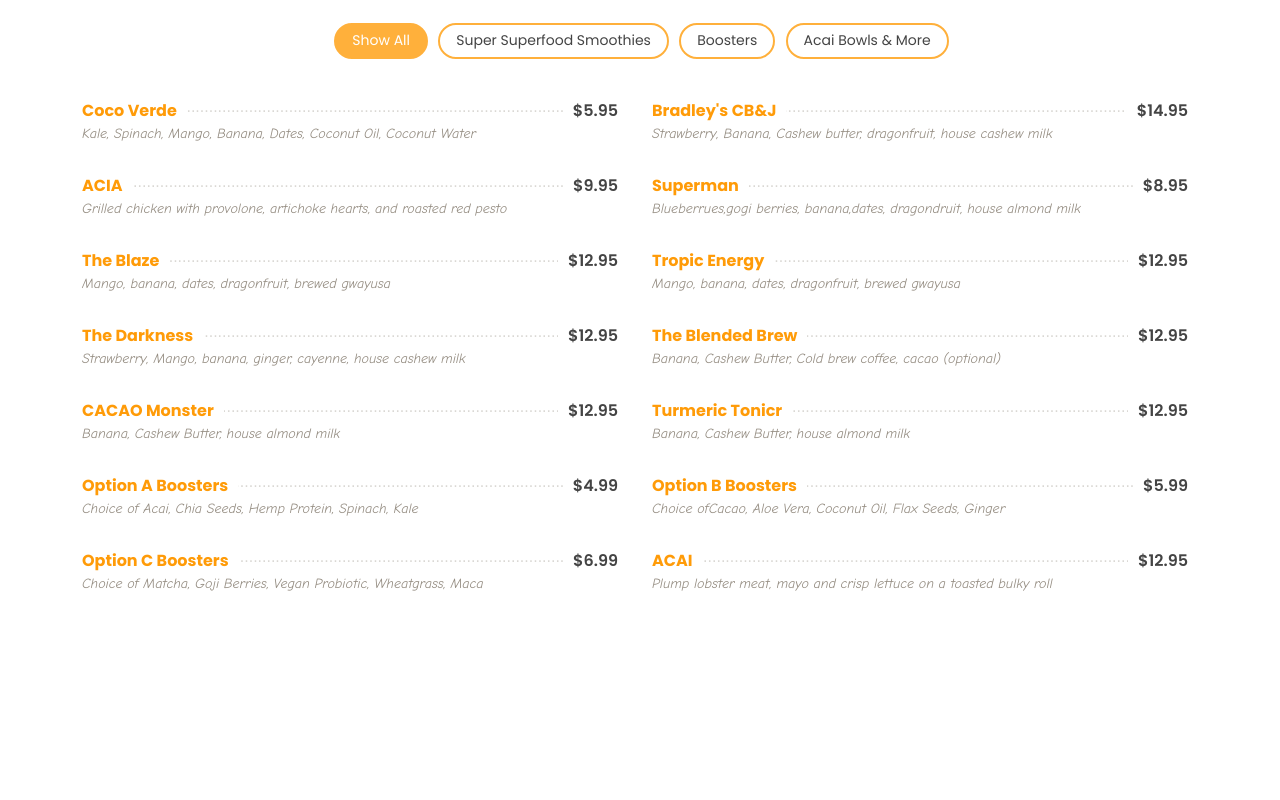
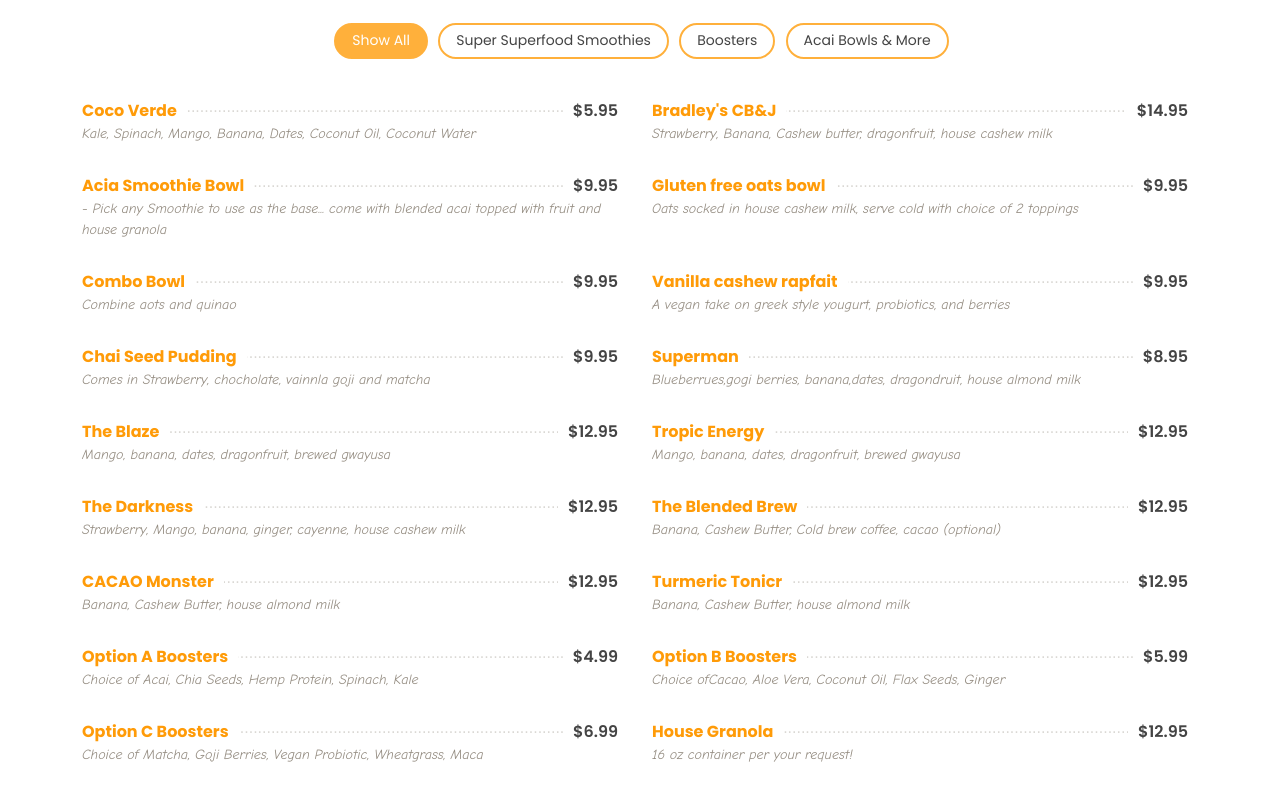
Before and after one commit to Yhajeer6/Web-2.0, a plain HTML site: page Delicious/index.html in a window 1280 px wide. Shown: the part 120-920 px from the top of the page. Before the commit the page ends 800 px from the top, so only its background shows below. Drawn offline with Linux system fonts and the light colour scheme.

Commit message:
Update index.html

```diff
--- a/Delicious/index.html
+++ b/Delicious/index.html
@@ -87,12 +87,45 @@
 
           <div class="col-lg-6 menu-item filter-specialty">
             <div class="menu-content">
-              <a href="#">ACIA</a><span>$9.95</span>
+              <a href="#">Acia Smoothie Bowl</a><span>$9.95</span>
             </div>
             <div class="menu-ingredients">
-              Grilled chicken with provolone, artichoke hearts, and roasted red pesto
+              - Pick any Smoothie to use as the base... come with blended acai topped with fruit and house granola
             </div>
           </div>
+          <div class="col-lg-6 menu-item filter-specialty">
+            <div class="menu-content">
+              <a href="#">Gluten free oats bowl</a><span>$9.95</span>
+            </div>
+            <div class="menu-ingredients">
+              Oats socked in house cashew milk, serve cold with choice of 2 toppings
+            </div>
+          </div>
+          <div class="col-lg-6 menu-item filter-specialty">
+            <div class="menu-content">
+              <a href="#">Combo Bowl</a><span>$9.95</span>
+            </div>
+            <div class="menu-ingredients">
+              Combine aots and quinao
+            </div>
+          </div>
+          <div class="col-lg-6 menu-item filter-specialty">
+            <div class="menu-content">
+              <a href="#">Vanilla cashew rapfait</a><span>$9.95</span>
+            </div>
+            <div class="menu-ingredients">
+              A vegan take on greek style yougurt, probiotics, and berries
+            </div>
+          </div>
+          <div class="col-lg-6 menu-item filter-specialty">
+            <div class="menu-content">
+              <a href="#">Chai Seed Pudding</a><span>$9.95</span>
+            </div>
+            <div class="menu-ingredients">
+              Comes in Strawberry, chocholate, vainnla goji and matcha
+            </div>
+          </div>
+
 
           <div class="col-lg-6 menu-item filter-starters">
             <div class="menu-content">
@@ -188,10 +221,10 @@
 
           <div class="col-lg-6 menu-item filter-specialty">
             <div class="menu-content">
-              <a href="#">ACAI</a><span>$12.95</span>
+              <a href="#">House Granola</a><span>$12.95</span>
             </div>
             <div class="menu-ingredients">
-              Plump lobster meat, mayo and crisp lettuce on a toasted bulky roll
+            16 oz container per your request!
             </div>
           </div>
 
```
